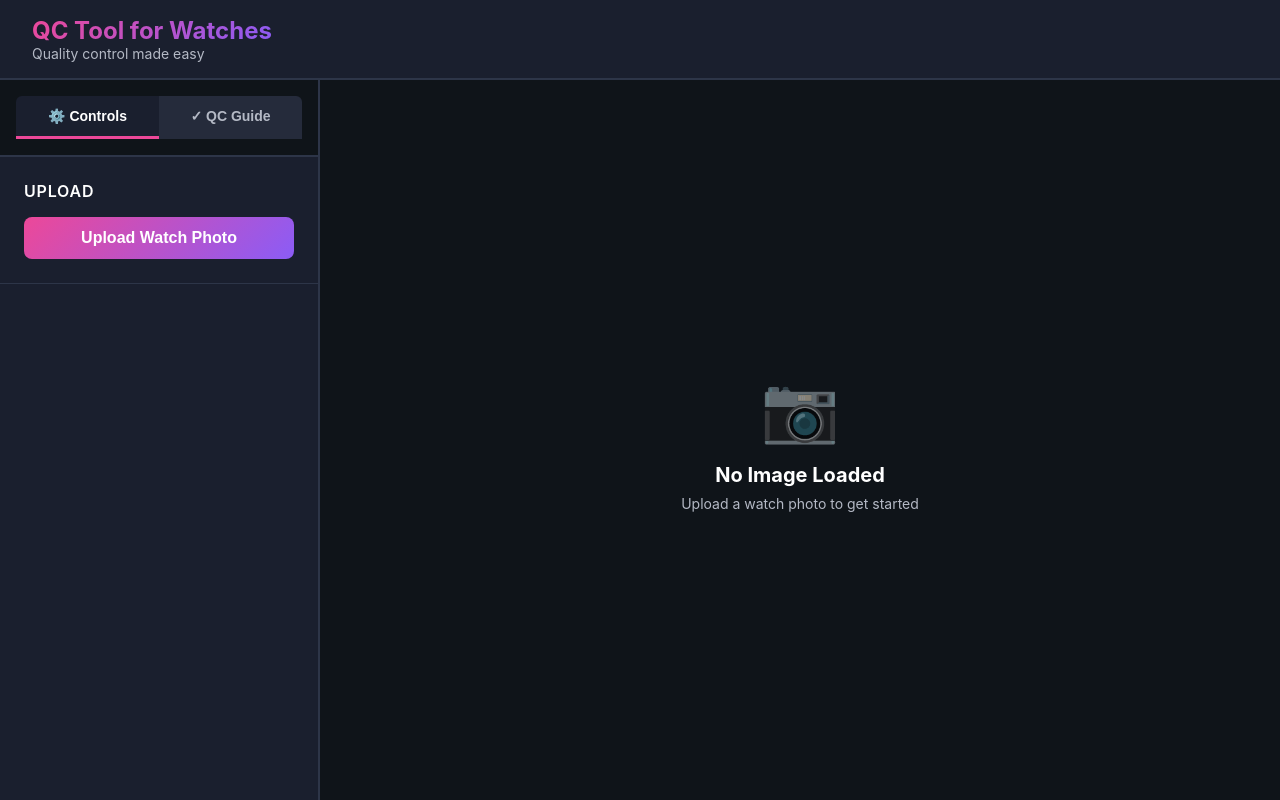
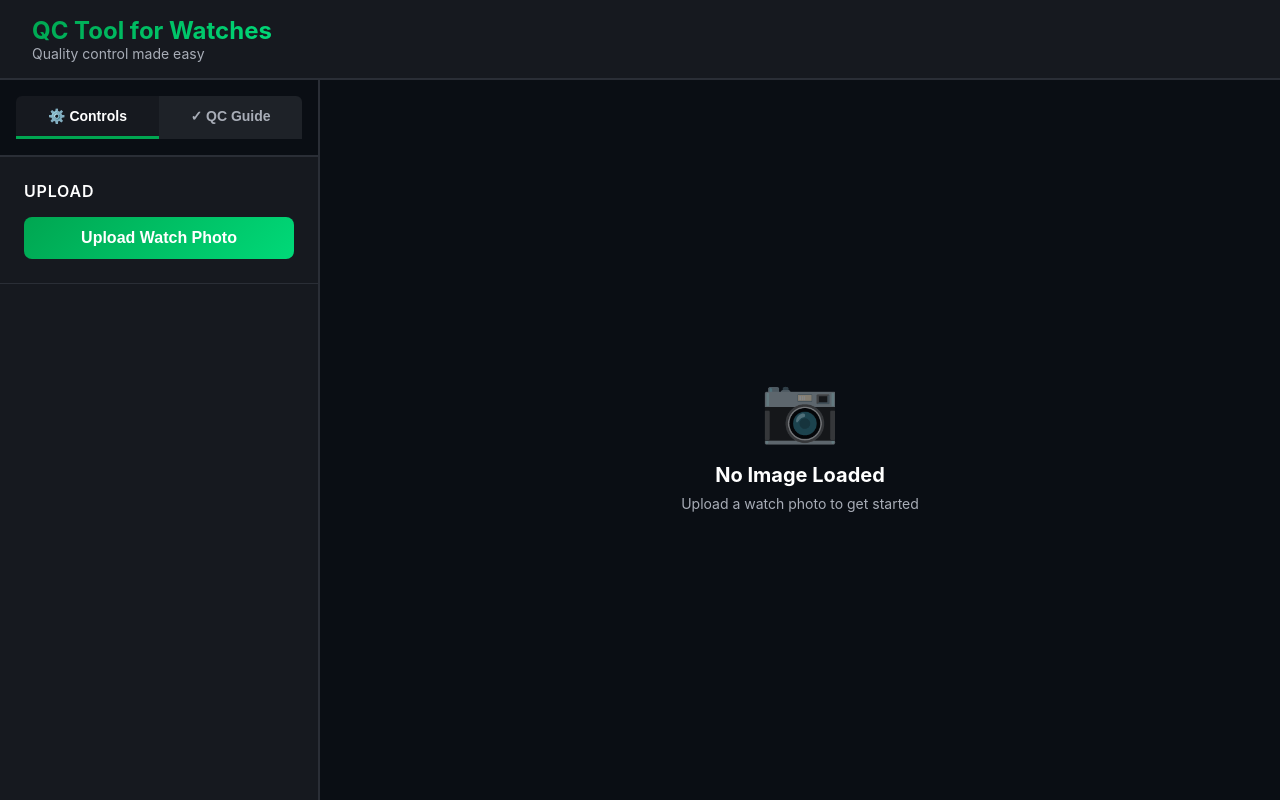
Before and after one commit to bennejp/Quality-Control-Tool-For-Watches, a React (Vite) app: page / in a window 1280 px wide. Built offline with nearby package versions, Linux system fonts and the light colour scheme.

Commit message:
change color scheme

```diff
--- a/src/styles/index.css
+++ b/src/styles/index.css
@@ -5,15 +5,15 @@
 }
 
 :root {
-  --bg-primary: #0f1419;
-  --bg-secondary: #1a1f2e;
-  --bg-tertiary: #252b3b;
+  --bg-primary: #0a0e14;
+  --bg-secondary: #16191f;
+  --bg-tertiary: #1e2228;
   --text-primary: #ffffff;
-  --text-secondary: #b4b9c5;
-  --accent-primary: #ec4899;
-  --accent-secondary: #8b5cf6;
-  --border-color: #2d3548;
-  --shadow: rgba(0, 0, 0, 0.3);
+  --text-secondary: #a8adb7;
+  --accent-primary: #00a651;
+  --accent-secondary: #00d978;
+  --border-color: #2a2e36;
+  --shadow: rgba(0, 0, 0, 0.4);
 }
 
 body {
```
